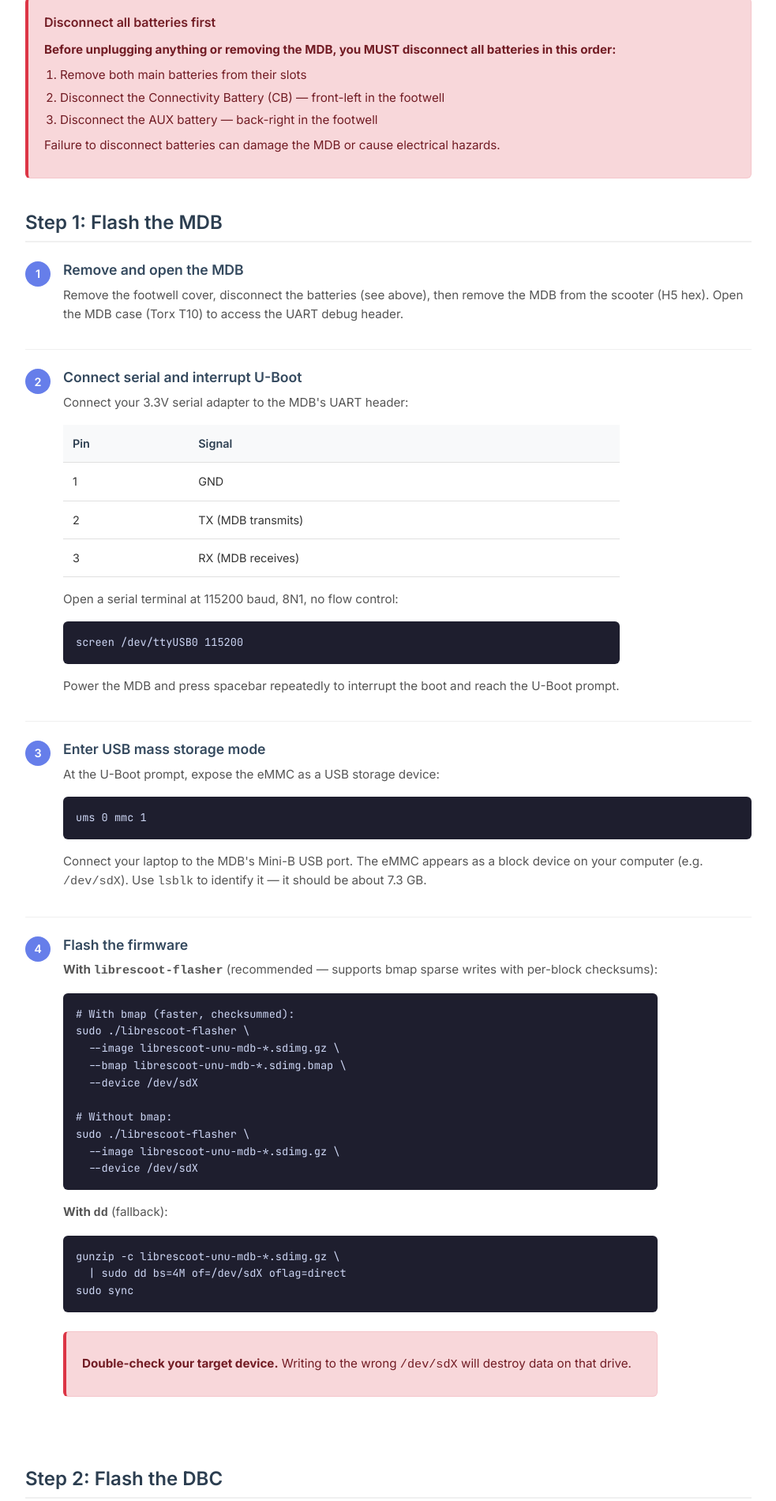
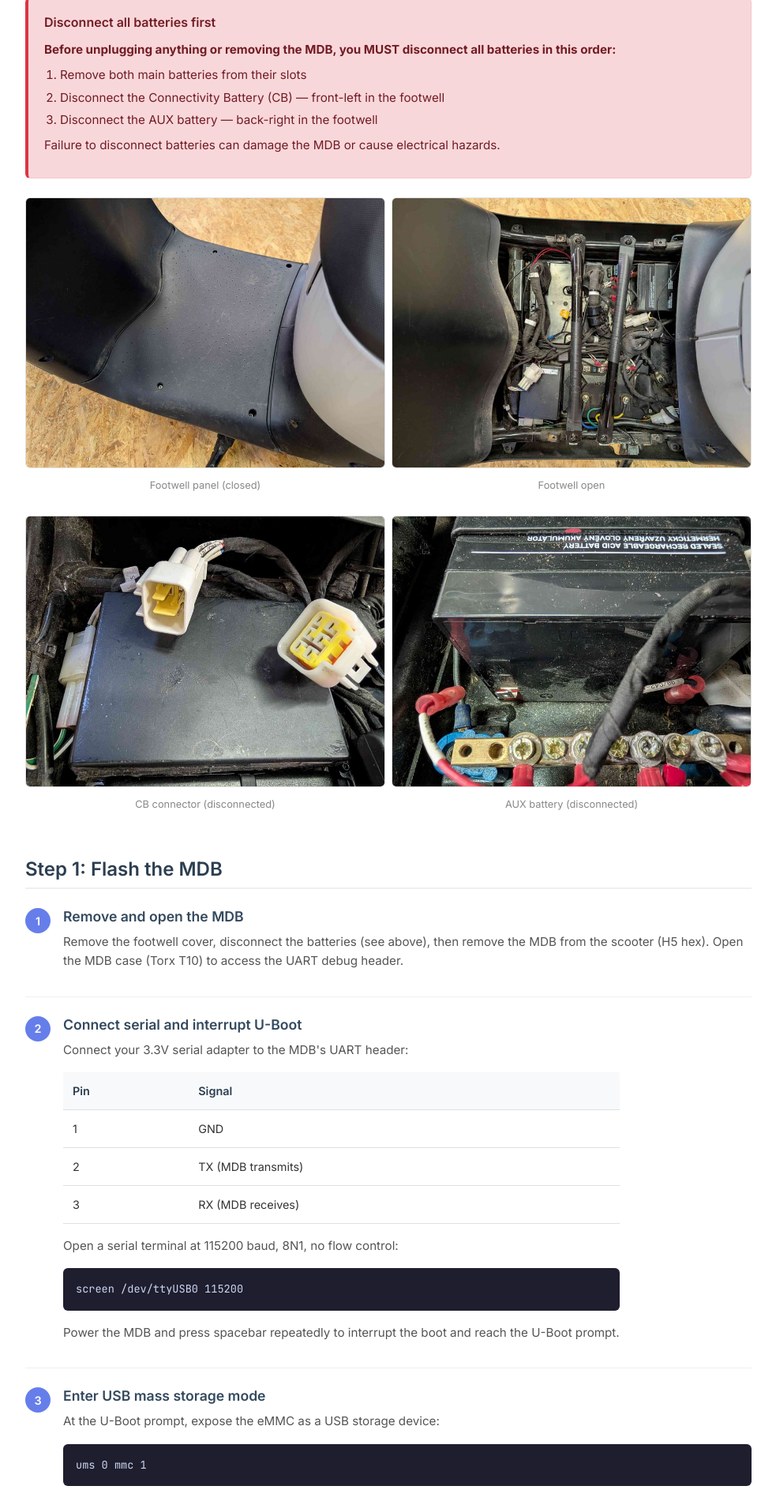
Before and after one commit to librescoot/librescoot.github.io, a Jekyll site: the page built from docs/install.html, in a window 1280 px wide. Shown: the part 2048-3949 px from the top of the page at 79% size, without its empty margins (148-1131 px from the left). Built offline with Jekyll 4.4.1, drawn with Linux system fonts in a browser that asks for light colours.

Commit message:
feat: add instructional photos to manual install guide
- Add footwell, battery, and USB connection photos from installer repo
- Show footwell closed/open, CBB/AUX disconnect, MDB USB port
- Add step-image and step-images CSS for inline photo grids

```diff
--- a/docs/install.html
+++ b/docs/install.html
@@ -93,6 +93,27 @@ description: How to install LibreScoot on your unu Scooter Pro.
         </ol>
         <p>Failure to disconnect batteries can damage the MDB or cause electrical hazards.</p>
     </div>
+
+    <div class="step-images">
+        <div>
+            <img src="/images/install/lsi-unu_scooter_footwell_closed.jpg" alt="Footwell panel with screws">
+            <p class="step-image-caption">Footwell panel (closed)</p>
+        </div>
+        <div>
+            <img src="/images/install/lsi-unu_scooter_footwell_open.jpg" alt="Footwell panel removed, internals visible">
+            <p class="step-image-caption">Footwell open</p>
+        </div>
+    </div>
+    <div class="step-images">
+        <div>
+            <img src="/images/install/lsi-unu_scooter_cbb_disconnected.jpg" alt="CBB connector disconnected">
+            <p class="step-image-caption">CB connector (disconnected)</p>
+        </div>
+        <div>
+            <img src="/images/install/lsi-unu_scooter_aux_pos_disconnected.jpg" alt="AUX battery with terminals disconnected">
+            <p class="step-image-caption">AUX battery (disconnected)</p>
+        </div>
+    </div>
 </section>
 
 <section class="docs-section">
@@ -133,6 +154,7 @@ description: How to install LibreScoot on your unu Scooter Pro.
                 <p>At the U-Boot prompt, expose the eMMC as a USB storage device:</p>
                 <pre class="code-block">ums 0 mmc 1</pre>
                 <p>Connect your laptop to the MDB's Mini-B USB port. The eMMC appears as a block device on your computer (e.g. <code>/dev/sdX</code>). Use <code>lsblk</code> to identify it — it should be about 7.3 GB.</p>
+                <img src="/images/install/lsi-mdb_usb_connected.jpg" alt="USB cable connected to MDB Mini-B port" class="step-image">
             </div>
         </div>
 
--- a/style.css
+++ b/style.css
@@ -1680,7 +1680,34 @@ button:focus {
     padding: 2rem;
 }
 
-/* Responsive docs */
+/* Step images */
+.step-image {
+    max-width: 100%;
+    border-radius: 6px;
+    margin: 0.75rem 0;
+    border: 1px solid #e0e0e0;
+}
+
+.step-images {
+    display: grid;
+    grid-template-columns: 1fr 1fr;
+    gap: 0.5rem;
+    margin: 0.75rem 0;
+}
+
+.step-images img {
+    width: 100%;
+    border-radius: 6px;
+    border: 1px solid #e0e0e0;
+}
+
+.step-image-caption {
+    font-size: 0.8rem;
+    color: #888;
+    text-align: center;
+    margin-top: 0.25rem;
+}
+
 /* Installer download buttons */
 .installer-buttons {
     display: flex;
```
Also changed, not shown: images/install/lsi-mdb_usb_connected.jpg (added), images/install/lsi-mdb_usb_disconnected.jpg (added), images/install/lsi-unu_scooter_aux_connected.jpg (added), images/install/lsi-unu_scooter_aux_pos_disconnected.jpg (added), images/install/lsi-unu_scooter_cbb_connected.jpg (added), images/install/lsi-unu_scooter_cbb_disconnected.jpg (added), images/install/lsi-unu_scooter_footwell_closed.jpg (added), images/install/lsi-unu_scooter_footwell_open.jpg (added).
